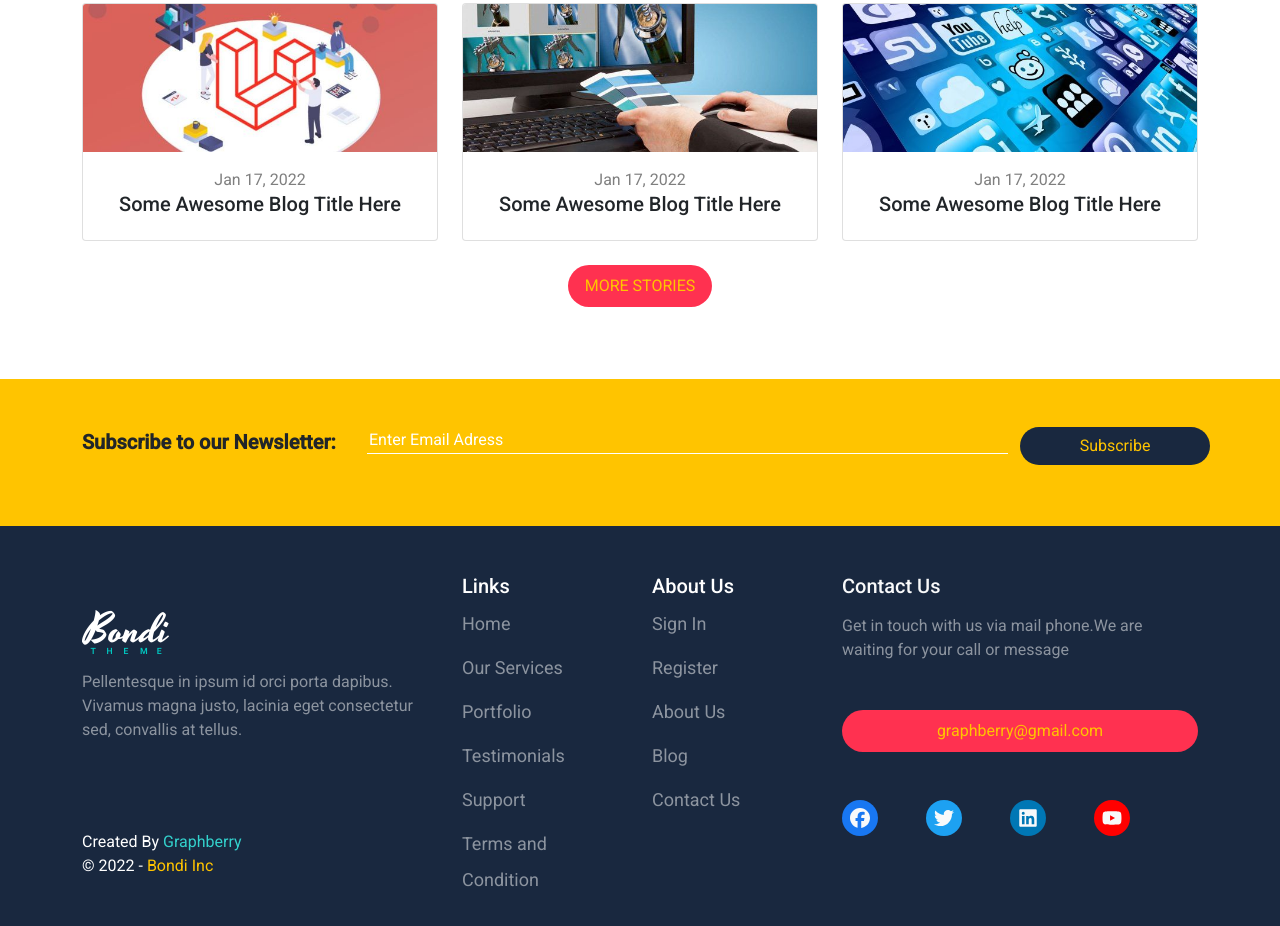
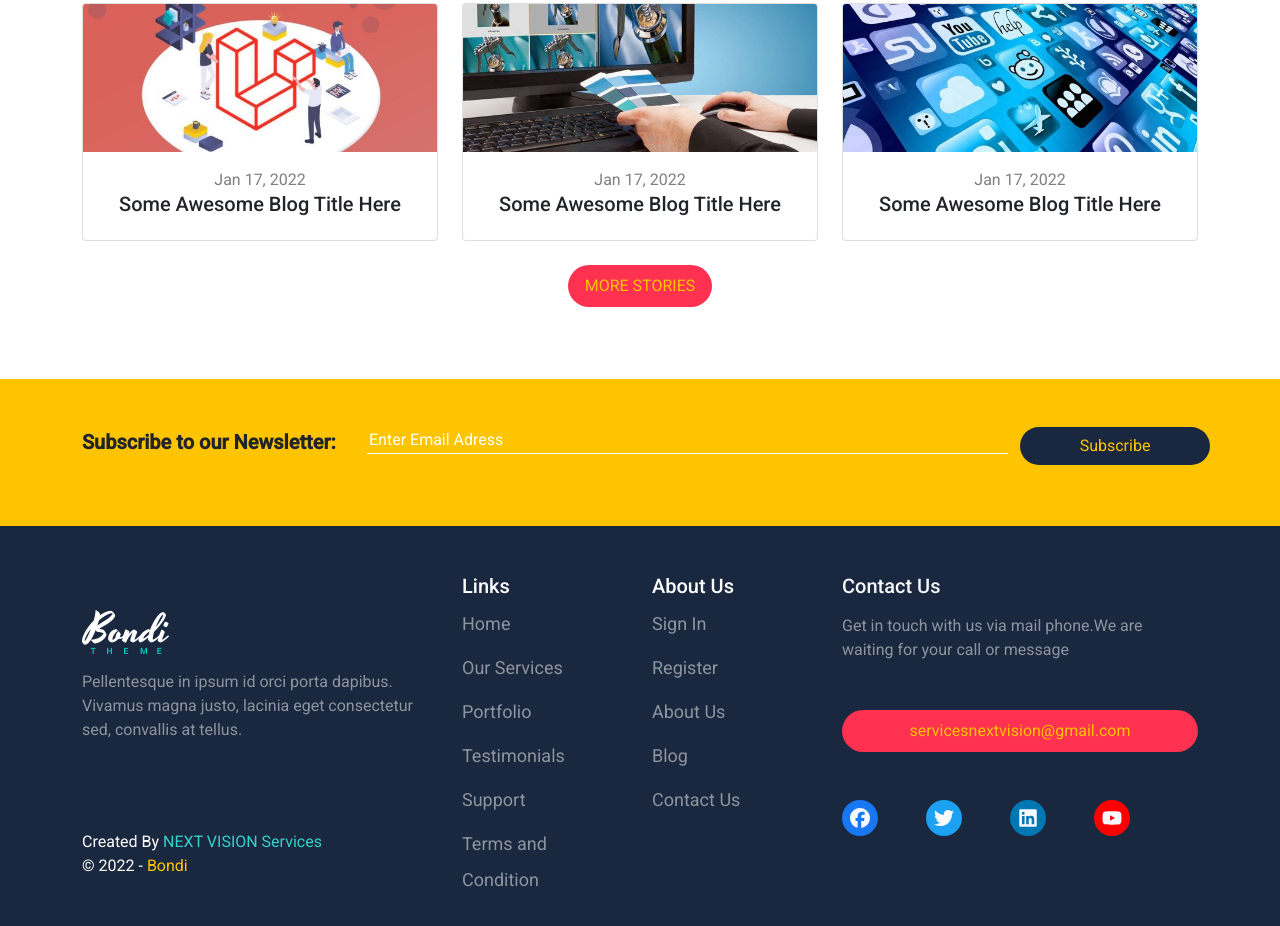
Before and after one commit to KhalidRouissi1/Bondi, a plain HTML site: page index.html in a window 1280 px wide. Shown: the part 4697-5623 px from the top of the page. Drawn offline with Linux system fonts and the light colour scheme.

Commit message:
Update index.html

```diff
--- a/index.html
+++ b/index.html
@@ -376,11 +376,11 @@
        </div>
        <div class="copy">
         <span class="graphy  pt-5" >
-          Created By <span >Graphberry</span>
+          Created By <span >NEXT VISION Services</span>
         </span>
         <br>
         <span class="bondi pb-5">
-          &copy; 2022 - <span >Bondi Inc</span>
+          &copy; 2022 - <span >Bondi</span>
         </span>
        </div>
       </div>
@@ -420,7 +420,7 @@
           <p class="text-white-50 mb-5 mt-3">
             Get in touch with us via mail phone.We are waiting for your call or message
           </p>
-          <a href="#" class=" btn main-btn rounded-pill col-lg-2 col-md-6  w-100 ">graphberry@gmail.com</a>
+          <a href="#" class=" btn main-btn rounded-pill col-lg-2 col-md-6  w-100 ">servicesnextvision@gmail.com</a>
           <ul class="d-flex mt-5 list-unstyled gap-5">
             <li><a href=""class='text-light d-blcok'><i class="fa-brands fa-facebook facebook p-2 rounded-circle"></i></a></li>
             <li><a href=""class='text-light d-blcok'><i class="fa-brands fa-twitter  twitter p-2 rounded-circle"></i></a></li>
```
